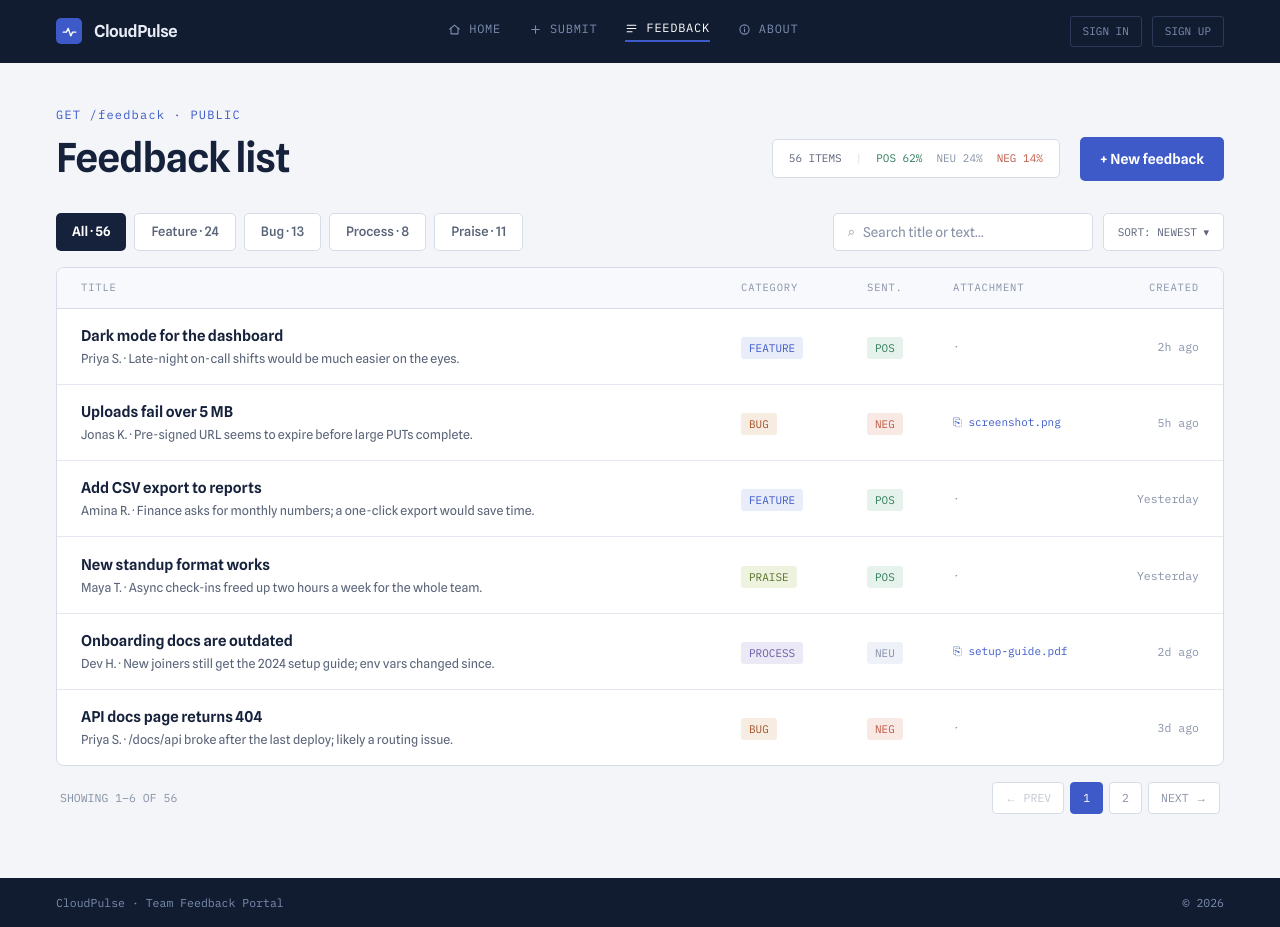
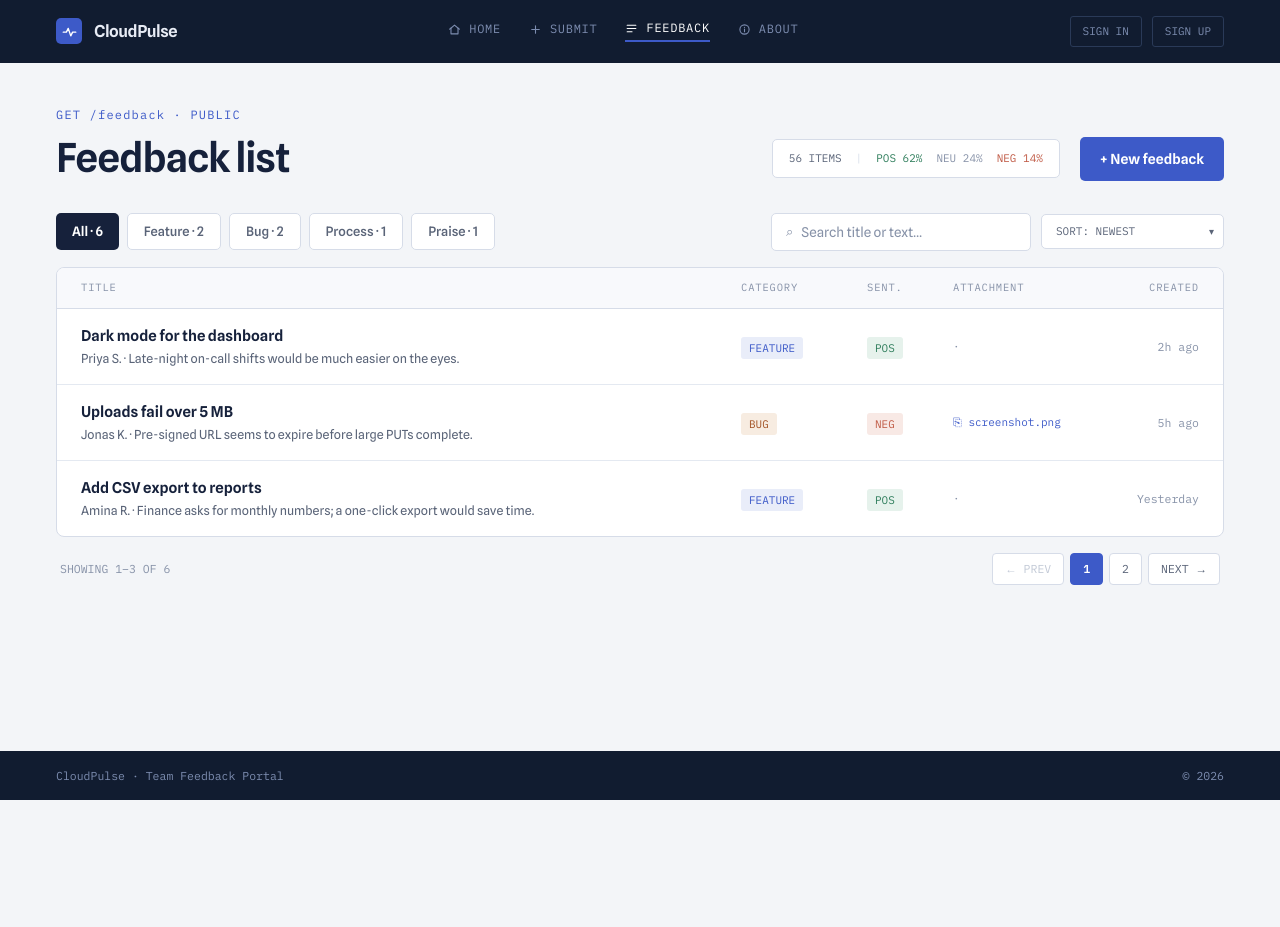
Before and after one commit to craftznora/cloudPulse, a Next.js app: page /feedback in a window 1280 px wide. After the commit the page ends 800 px from the top, so only its background shows below. Built offline with nearby package versions, Linux system fonts and the light colour scheme.

Commit message:
Implement interactive sorting and pagination in feedback page

```diff
--- a/app/feedback/page.jsx
+++ b/app/feedback/page.jsx
@@ -1,26 +1,35 @@
 "use client";
 
-import { useState } from "react";
+import { useState, useEffect } from "react";
 import Link from "next/link";
 import Badge from "../../components/Badge";
 import FeedbackDrawer from "../../components/FeedbackDrawer";
 import Reveal from "../../components/Reveal";
 import { feedbackItems, sentimentSplit, totalSubmissions } from "../../lib/data";
 
+const PAGE_SIZE = 3;
+
 const filters = [
-  { key: "ALL", label: "All", count: 56 },
-  { key: "FEATURE", label: "Feature", count: 24 },
-  { key: "BUG", label: "Bug", count: 13 },
-  { key: "PROCESS", label: "Process", count: 8 },
-  { key: "PRAISE", label: "Praise", count: 11 },
+  { key: "ALL", label: "All", count: feedbackItems.length },
+  { key: "FEATURE", label: "Feature", count: feedbackItems.filter((item) => item.category === "FEATURE").length },
+  { key: "BUG", label: "Bug", count: feedbackItems.filter((item) => item.category === "BUG").length },
+  { key: "PROCESS", label: "Process", count: feedbackItems.filter((item) => item.category === "PROCESS").length },
+  { key: "PRAISE", label: "Praise", count: feedbackItems.filter((item) => item.category === "PRAISE").length },
 ];
 
 export default function FeedbackPage() {
   const [filter, setFilter] = useState("ALL");
   const [query, setQuery] = useState("");
   const [selected, setSelected] = useState(null);
+  const [sortBy, setSortBy] = useState("newest");
+  const [page, setPage] = useState(1);
 
-  const items = feedbackItems.filter((item) => {
+  // Reset to page 1 when filter or query changes
+  useEffect(() => {
+    setPage(1);
+  }, [filter, query]);
+
+  const filteredItems = feedbackItems.filter((item) => {
     const matchesFilter = filter === "ALL" || item.category === filter;
     const q = query.trim().toLowerCase();
     const matchesQuery =
@@ -29,6 +38,29 @@ export default function FeedbackPage() {
       item.description.toLowerCase().includes(q);
     return matchesFilter && matchesQuery;
   });
+
+  const sortedItems = [...filteredItems].sort((a, b) => {
+    if (sortBy === "newest") {
+      return new Date(b.createdAt) - new Date(a.createdAt);
+    }
+    if (sortBy === "oldest") {
+      return new Date(a.createdAt) - new Date(b.createdAt);
+    }
+    if (sortBy === "sentiment-desc") {
+      return b.sentimentScores.pos - a.sentimentScores.pos;
+    }
+    if (sortBy === "sentiment-asc") {
+      return b.sentimentScores.neg - a.sentimentScores.neg;
+    }
+    return 0;
+  });
+
+  const totalFilteredCount = sortedItems.length;
+  const totalPages = Math.ceil(totalFilteredCount / PAGE_SIZE) || 1;
+  const paginatedItems = sortedItems.slice((page - 1) * PAGE_SIZE, page * PAGE_SIZE);
+
+  const from = totalFilteredCount === 0 ? 0 : (page - 1) * PAGE_SIZE + 1;
+  const to = Math.min(page * PAGE_SIZE, totalFilteredCount);
 
   return (
     <div>
@@ -84,9 +116,19 @@ export default function FeedbackPage() {
               className="w-full bg-transparent text-[13.5px] outline-none placeholder:text-faint"
             />
           </div>
-          <span className="whitespace-nowrap rounded-[5px] border border-line bg-white px-3.5 py-2.5 font-mono text-[11px] text-muted">
-            SORT: NEWEST ▾
-          </span>
+          <div className="relative flex items-center">
+            <select
+              value={sortBy}
+              onChange={(e) => setSortBy(e.target.value)}
+              className="appearance-none rounded-[5px] border border-line bg-white pl-3.5 pr-7 py-2 font-mono text-[11px] text-muted outline-none cursor-pointer hover:border-brand transition-colors"
+            >
+              <option value="newest">SORT: NEWEST</option>
+              <option value="oldest">SORT: OLDEST</option>
+              <option value="sentiment-desc">SORT: SENTIMENT (POS)</option>
+              <option value="sentiment-asc">SORT: SENTIMENT (NEG)</option>
+            </select>
+            <span className="absolute right-2.5 pointer-events-none text-muted text-[10px]">▾</span>
+          </div>
         </div>
       </section>
 
@@ -101,13 +143,13 @@ export default function FeedbackPage() {
             <span className="text-right">CREATED</span>
           </div>
 
-          {items.length === 0 && (
+          {totalFilteredCount === 0 && (
             <div className="pop-in px-6 py-10 text-center font-mono text-xs text-faint">
               NO MATCHES · TRY A DIFFERENT FILTER OR SEARCH
             </div>
           )}
 
-          {items.map((item, i) => (
+          {paginatedItems.map((item, i) => (
             <div
               key={item.id}
               role="button"
@@ -115,7 +157,7 @@ export default function FeedbackPage() {
               onClick={() => setSelected(item)}
               onKeyDown={(e) => e.key === "Enter" && setSelected(item)}
               className={`pop-in grid cursor-pointer items-center gap-3 px-6 py-4 transition-colors hover:bg-panel md:grid-cols-[1fr_110px_70px_130px_100px] md:gap-4 ${
-                i < items.length - 1 ? "border-b border-line-soft" : ""
+                i < paginatedItems.length - 1 ? "border-b border-line-soft" : ""
               } ${selected?.id === item.id ? "bg-brand-soft/50 shadow-[inset_3px_0_0_#3d5ac8]" : ""}`}
               style={{ animationDelay: `${i * 45}ms` }}
             >
@@ -148,15 +190,49 @@ export default function FeedbackPage() {
         {/* Pagination (currently static, will connect to API paging) */}
         <div className="flex items-center justify-between px-1 pt-4 font-mono text-[11.5px] text-faint">
           <span>
-            SHOWING 1–{items.length} OF {totalSubmissions}
+            SHOWING {from}–{to} OF {totalFilteredCount}
           </span>
           <div className="flex gap-1.5">
-            <span className="rounded-[4px] border border-line bg-white px-3 py-1.5 text-[#c2c9d6]">
+            <button
+              onClick={() => setPage((prev) => Math.max(prev - 1, 1))}
+              disabled={page === 1}
+              className={`rounded-[4px] border px-3 py-1.5 transition-colors ${
+                page === 1
+                  ? "border-line bg-white text-[#c2c9d6] cursor-not-allowed"
+                  : "border-line bg-white text-muted hover:border-brand cursor-pointer"
+              }`}
+            >
               ← PREV
-            </span>
-            <span className="rounded-[4px] border border-brand bg-brand px-3 py-1.5 text-white">1</span>
-            <span className="rounded-[4px] border border-line bg-white px-3 py-1.5">2</span>
-            <span className="rounded-[4px] border border-line bg-white px-3 py-1.5">NEXT →</span>
+            </button>
+
+            {Array.from({ length: totalPages }, (_, idx) => {
+              const pageNum = idx + 1;
+              return (
+                <button
+                  key={pageNum}
+                  onClick={() => setPage(pageNum)}
+                  className={`rounded-[4px] border px-3 py-1.5 transition-colors cursor-pointer ${
+                    page === pageNum
+                      ? "border-brand bg-brand text-white font-semibold"
+                      : "border-line bg-white text-muted hover:border-brand"
+                  }`}
+                >
+                  {pageNum}
+                </button>
+              );
+            })}
+
+            <button
+              onClick={() => setPage((prev) => Math.min(prev + 1, totalPages))}
+              disabled={page === totalPages}
+              className={`rounded-[4px] border px-3 py-1.5 transition-colors ${
+                page === totalPages
+                  ? "border-line bg-white text-[#c2c9d6] cursor-not-allowed"
+                  : "border-line bg-white text-muted hover:border-brand cursor-pointer"
+              }`}
+            >
+              NEXT →
+            </button>
           </div>
         </div>
       </section>
```
